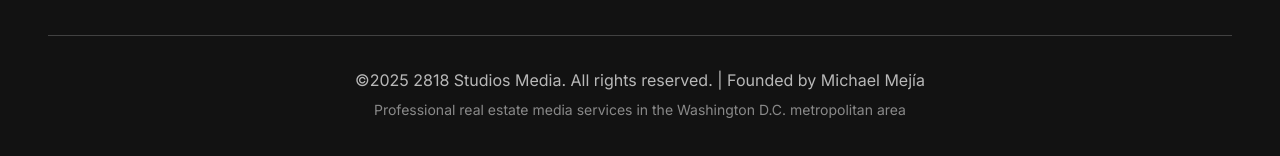
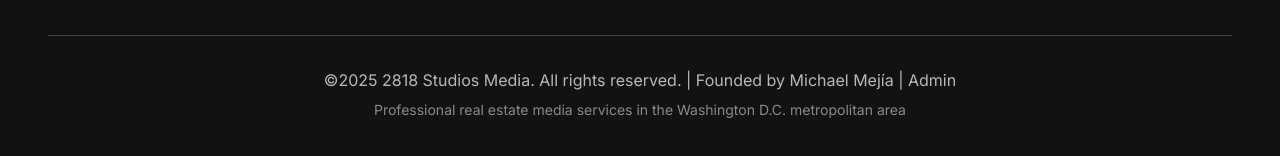
Before and after one commit to cristiamtest/captura-vision-elevada, a React (Vite) app: page /portfolio in a window 1280 px wide. Shown: the part 4029-4185 px from the top of the page. Built offline with nearby package versions, Linux system fonts and the light colour scheme; no server answers.

Commit message:
Changes
Co-authored-by: cristiamtest <223922060+cristiamtest@users.noreply.github.com>

```diff
--- a/src/components/Footer.tsx
+++ b/src/components/Footer.tsx
@@ -65,7 +65,7 @@ export default function Footer() {
 
         <div className="border-t border-background/20 mt-6 sm:mt-8 pt-6 sm:pt-8 text-center">
           <p className="text-background/70 text-sm sm:text-base">
-            ©2025 2818 Studios Media. All rights reserved. | Founded by Michael Mejía
+            ©2025 2818 Studios Media. All rights reserved. | Founded by Michael Mejía | <a href="/admin/login" className="hover:text-primary">Admin</a>
           </p>
           <p className="text-background/50 text-xs sm:text-sm mt-2">
             Professional real estate media services in the Washington D.C. metropolitan area
```
